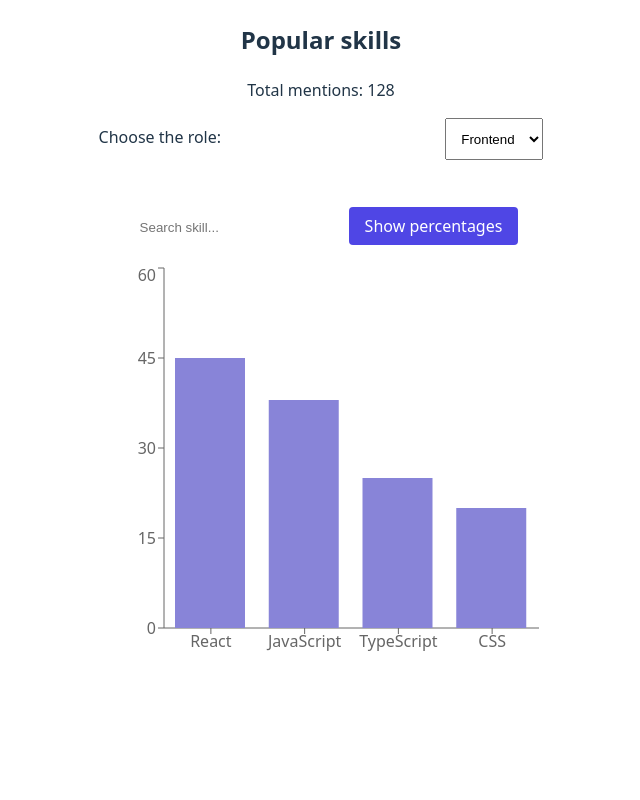
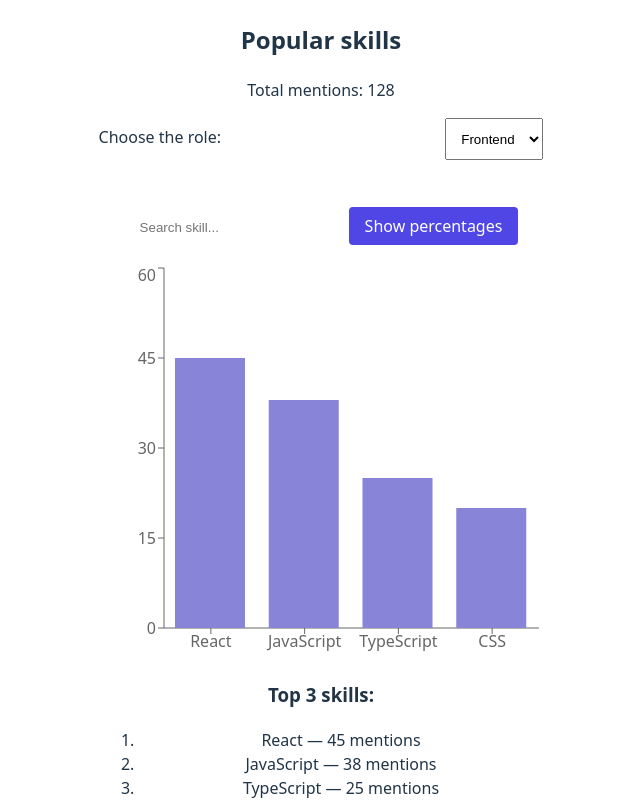
Before and after one commit to xtinabru/skill-analyzer, a React (Vite) app: page / in a window 1280 px wide. Shown: the part 240-1040 px from the top of the page, without its empty margins (319-959 px from the left). Before the commit the page ends 909 px from the top, so only its background shows below. Built offline with nearby package versions, Linux system fonts and the light colour scheme.

Commit message:
feat: show top 3 skills below the chart

```diff
--- a/src/components/SkillsChart.jsx
+++ b/src/components/SkillsChart.jsx
@@ -35,6 +35,10 @@ export default function SkillsChart() {
 
   const totalMentions = loadedData.reduce((sum, skill) => sum + skill.count, 0);
 
+  const topSkills = loadedData
+    .filter(skill => skill.skill.toLowerCase().includes(filterText.toLowerCase()))
+    .slice(0, 3);
+
   return (
     <div style={{ width: '100%', height: 400 }}>
       <h2>Popular skills</h2>
@@ -58,8 +62,16 @@ export default function SkillsChart() {
         placeholder="Search skill..."
         value={filterText}
         onChange={(e) => setFilterText(e.target.value)}
-        style={{  color: 'white', border: 'none', padding: '0.75rem 1rem', borderRadius: '4px', marginBottom: '1rem', marginTop: '2rem', }}
+        style={{
+          color: 'white',
+          border: 'none',
+          padding: '0.75rem 1rem',
+          borderRadius: '4px',
+          marginBottom: '1rem',
+          marginTop: '2rem'
+        }}
       />
+
       <button
         onClick={() => setShowPercent(!showPercent)}
         style={{
@@ -76,10 +88,10 @@ export default function SkillsChart() {
         Show {showPercent ? 'counts' : 'percentages'}
       </button>
 
-
       {isLoading ? (
         <p>Loading...</p>
       ) : (
+        <>
           <ResponsiveContainer>
             <BarChart
               data={loadedData.filter(skill =>
@@ -99,12 +111,25 @@ export default function SkillsChart() {
                   }
                 }}
               />
-
-
-           <Bar dataKey={showPercent ? 'percent' : 'count'} fill="#8884d8" barSize={70} />
-
+              <Bar
+                dataKey={showPercent ? 'percent' : 'count'}
+                fill="#8884d8"
+                barSize={70}
+              />
             </BarChart>
           </ResponsiveContainer>
+
+          <div style={{ marginTop: '1rem' }}>
+            <h3>Top {topSkills.length} skills:</h3>
+            <ol>
+              {topSkills.map((skill, index) => (
+                <li key={index}>
+                  {skill.skill} — {showPercent ? `${skill.percent}%` : `${skill.count} mentions`}
+                </li>
+              ))}
+            </ol>
+          </div>
+        </>
       )}
     </div>
   );
```
Lines whose indentation alone changed are shown as unchanged.
